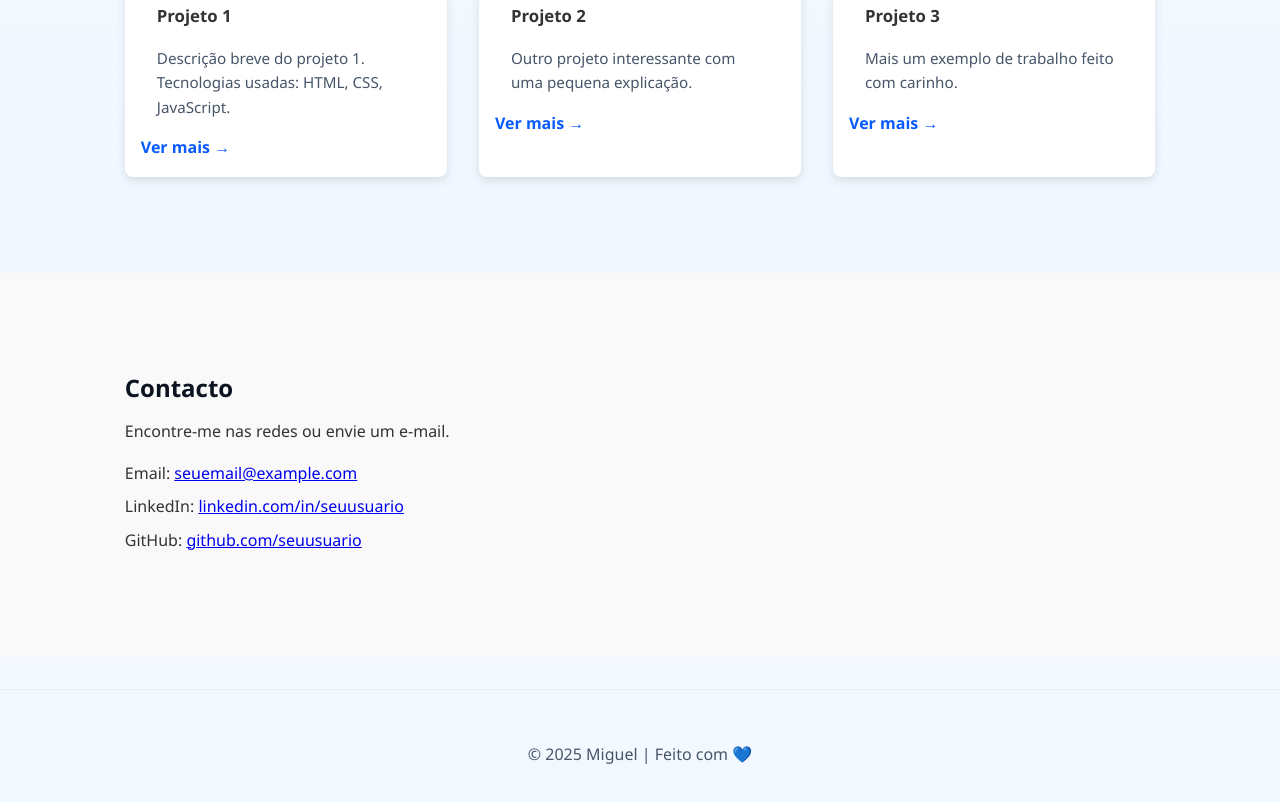
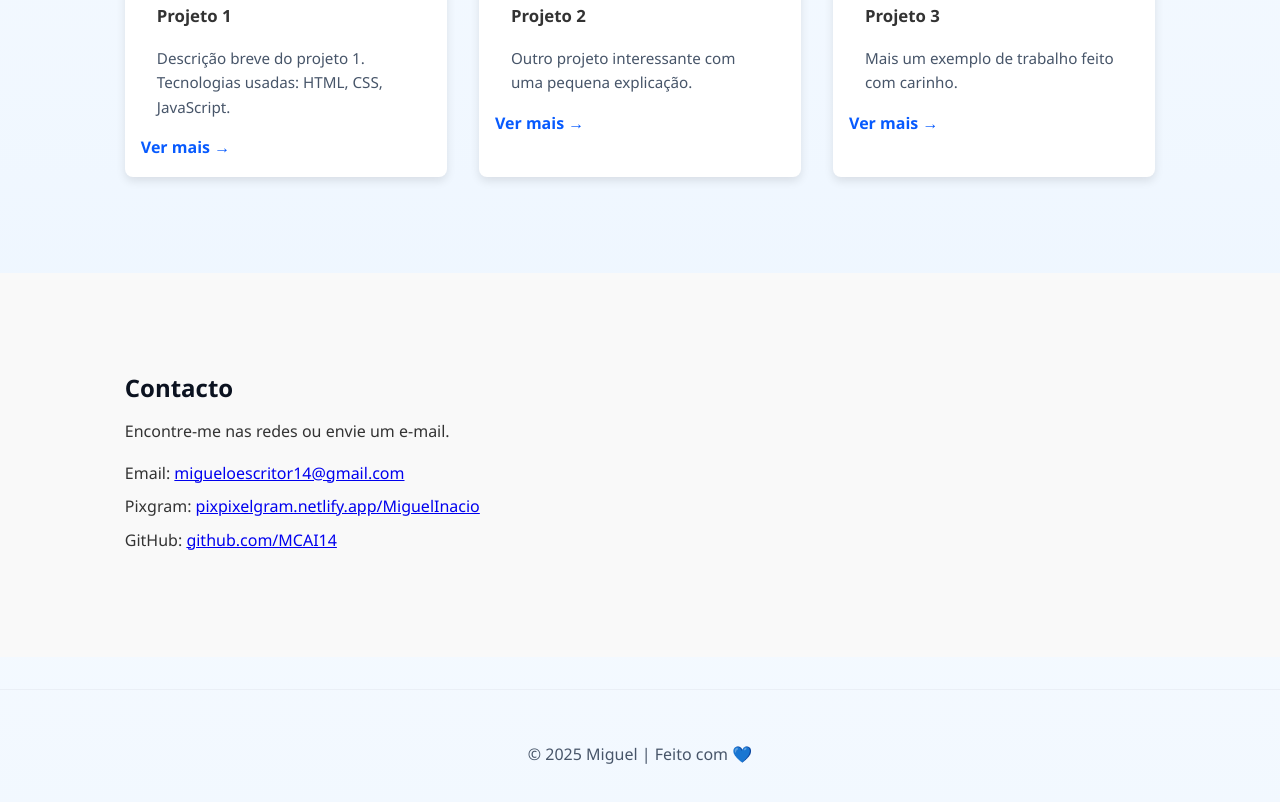
Before and after one commit to MCAI14/MOE, a plain HTML site: page index.html in a window 1280 px wide. Shown: the part 1246-2048 px from the top of the page. Drawn offline with Linux system fonts and the light colour scheme.

Commit message:
Update contact information in index.html and change logo color in styles.css for consistency and improved branding

```diff
--- a/css/styles.css
+++ b/css/styles.css
@@ -36,7 +36,7 @@ body {
 .logo {
   font-weight: 700;
   letter-spacing: 1px;
-  color: #0b1220;
+  color: #508aff;
 }
 .nav {
   margin-left: auto;
--- a/index.html
+++ b/index.html
@@ -102,9 +102,9 @@
           <h2>Contacto</h2>
           <p>Encontre-me nas redes ou envie um e‑mail.</p>
           <ul class="contato-info">
-            <li>Email: <a href="mailto:seuemail@example.com">seuemail@example.com</a></li>
-            <li>LinkedIn: <a href="#">linkedin.com/in/seuusuario</a></li>
-            <li>GitHub: <a href="#">github.com/seuusuario</a></li>
+            <li>Email: <a href="mailto:migueloescritor14@gmail.com">migueloescritor14@gmail.com</a></li>
+            <li>Pixgram: <a href="https://pixpixelgram.netlify.app/MiguelInacio">pixpixelgram.netlify.app/MiguelInacio</a></li>
+            <li>GitHub: <a href="https://github.com/MCAI14">github.com/MCAI14</a></li>
           </ul>
         </div>
       </section>
```
